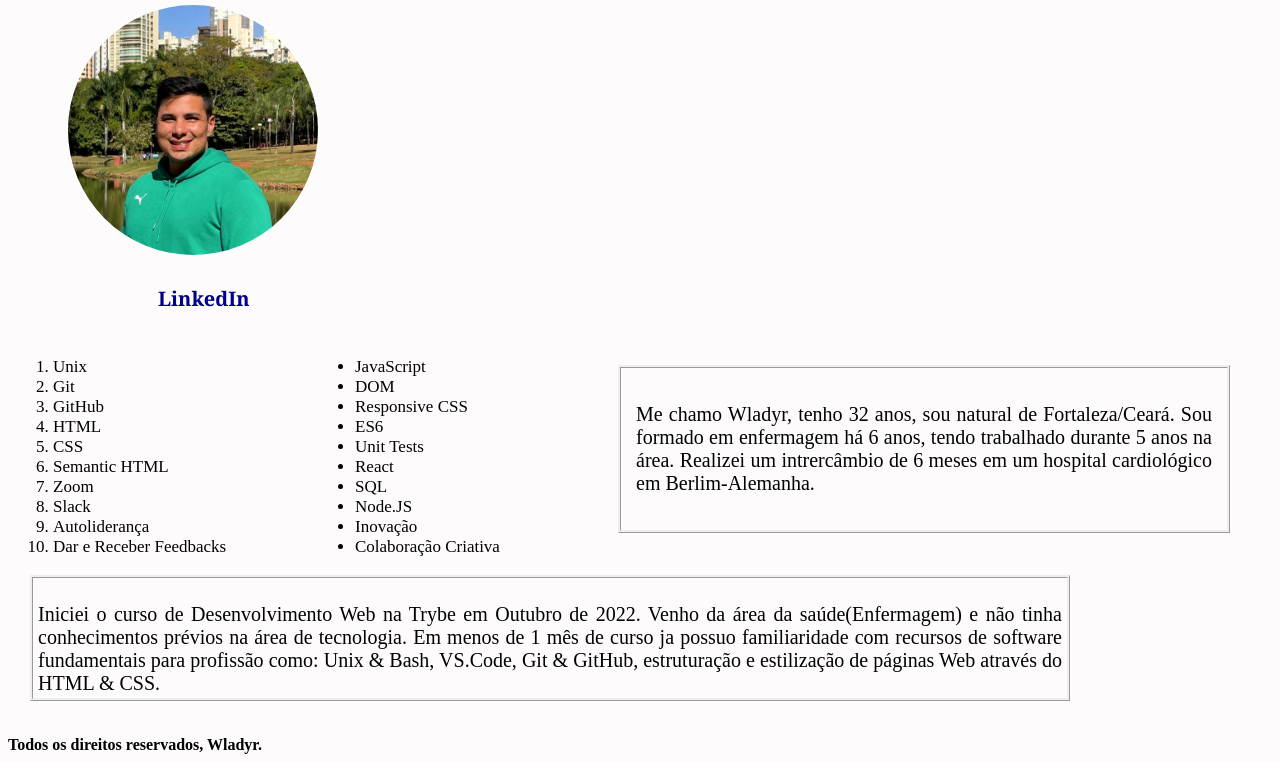
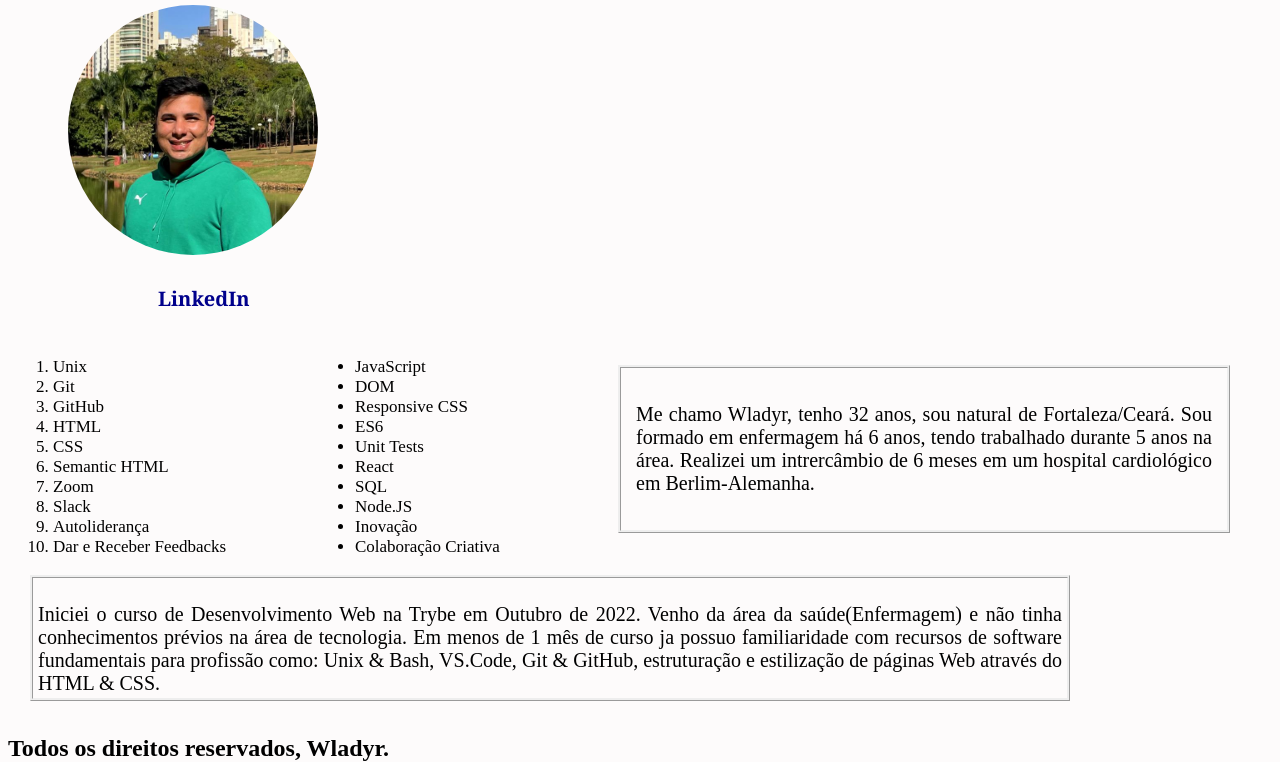
Before and after one commit to wladyrjusta/wladyrJusta.github.io, a website: page index.html in a window 1280 px wide. Shown: the part 85-847 px from the top of the page. Drawn offline with Linux system fonts and the light colour scheme.

Commit message:
Feito teste de semantica no CodeSniffer: 0 errors

```diff
--- a/index.html
+++ b/index.html
@@ -51,7 +51,7 @@
       </p>
   </aside>
   <footer id="rodape">
-      <h4>Todos os direitos reservados, Wladyr.</h4>
+      <h2>Todos os direitos reservados, Wladyr.</h2>
   </footer>
 </body>
 </html>
```
